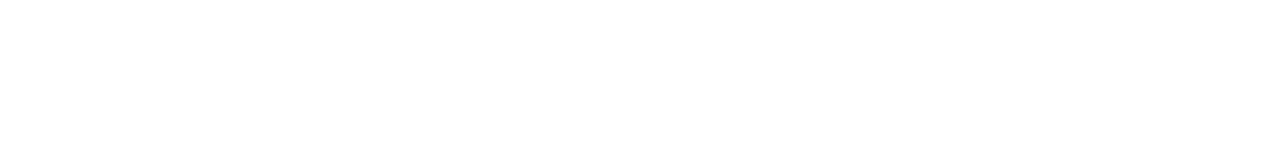
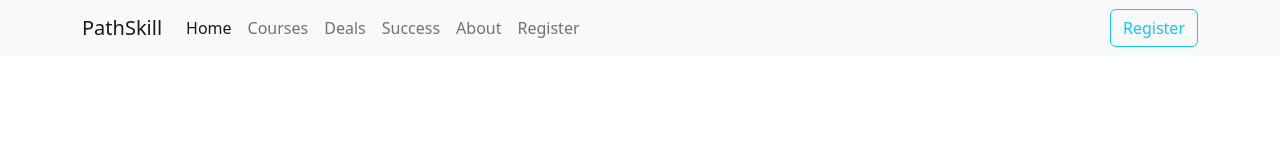
Before and after one commit to omar-web-dev/pathskill, a plain HTML site: page index.html in a window 1280 px wide. Drawn offline with nearby package versions, Linux system fonts and the light colour scheme.

Commit message:
navbar added

```diff
--- a/index.html
+++ b/index.html
@@ -1,23 +1,64 @@
 <!DOCTYPE html>
 <html lang="en">
+
 <head>
     <meta charset="UTF-8">
     <meta http-equiv="X-UA-Compatible" content="IE=edge">
     <meta name="viewport" content="width=device-width, initial-scale=1.0">
-    <title></title>
-     <!-- ----- bootstrap css link ---- -->
+    <title>PathSkill</title>
+    <!-- ----- bootstrap css link ---- -->
     <link rel="stylesheet" href="https://cdn.jsdelivr.net/npm/bootstrap@5.2.0/dist/css/bootstrap.min.css">
     <!-- ------ font awesam link ------ -->
     <link rel="stylesheet" href="css/all.min.css">
-     <!-- ---- my style link ----- -->
+    <!-- ---- my style link ----- -->
     <link rel="stylesheet" href="css/style.css">
 </head>
+
 <body>
+    <!-- =========== navbar  section start ========= -->
+    <nav class="navbar navbar-expand-lg navbar-light bg-light">
+        <div class="container justify-content-between d-flex">
+            <div>
+                <a class="navbar-brand" href="#">PathSkill</a>
+                <button class="navbar-toggler" type="button" data-bs-toggle="collapse"
+                    data-bs-target="#navbarSupportedContent" aria-controls="navbarSupportedContent" aria-expanded="false"
+                    aria-label="Toggle navigation">
+                    <span class="navbar-toggler-icon"></span>
+                </button>
+            </div>
+            <div class="collapse navbar-collapse" id="navbarSupportedContent">
+                <ul class="navbar-nav mb-2 mb-lg-0">
+                    <li class="nav-item">
+                        <a class="nav-link active" aria-current="page" href="#">Home</a>
+                    </li>
+                    <li class="nav-item">
+                        <a class="nav-link" href="#">Courses</a>
+                    </li>
+                    <li class="nav-item">
+                        <a class="nav-link" href="#">Deals</a>
+                    </li>
+                    <li class="nav-item">
+                        <a class="nav-link" href="#">Success</a>
+                    </li>
+                    <li class="nav-item">
+                        <a class="nav-link" href="#">About</a>
+                    </li>
+                    <li class="nav-item">
+                        <a class="nav-link" href="#">Register</a>
+                    </li>
+                </ul>
+            </div>
+            <div class=""><button class="btn text-info border-1 border-info">Register</button></div>
+        </div>
+    </nav>
+    <!-- =========== navbar  section end ========= -->
+
 
 
     <!-- ----- font awesame js link ---  -->
     <script src="js/brands.min.js"></script>
-     <!-- ----- bootstrap js link ---- -->
+    <!-- ----- bootstrap js link ---- -->
     <script src="https://cdn.jsdelivr.net/npm/bootstrap@5.2.0/dist/js/bootstrap.bundle.min.js"></script>
 </body>
+
 </html>
```
